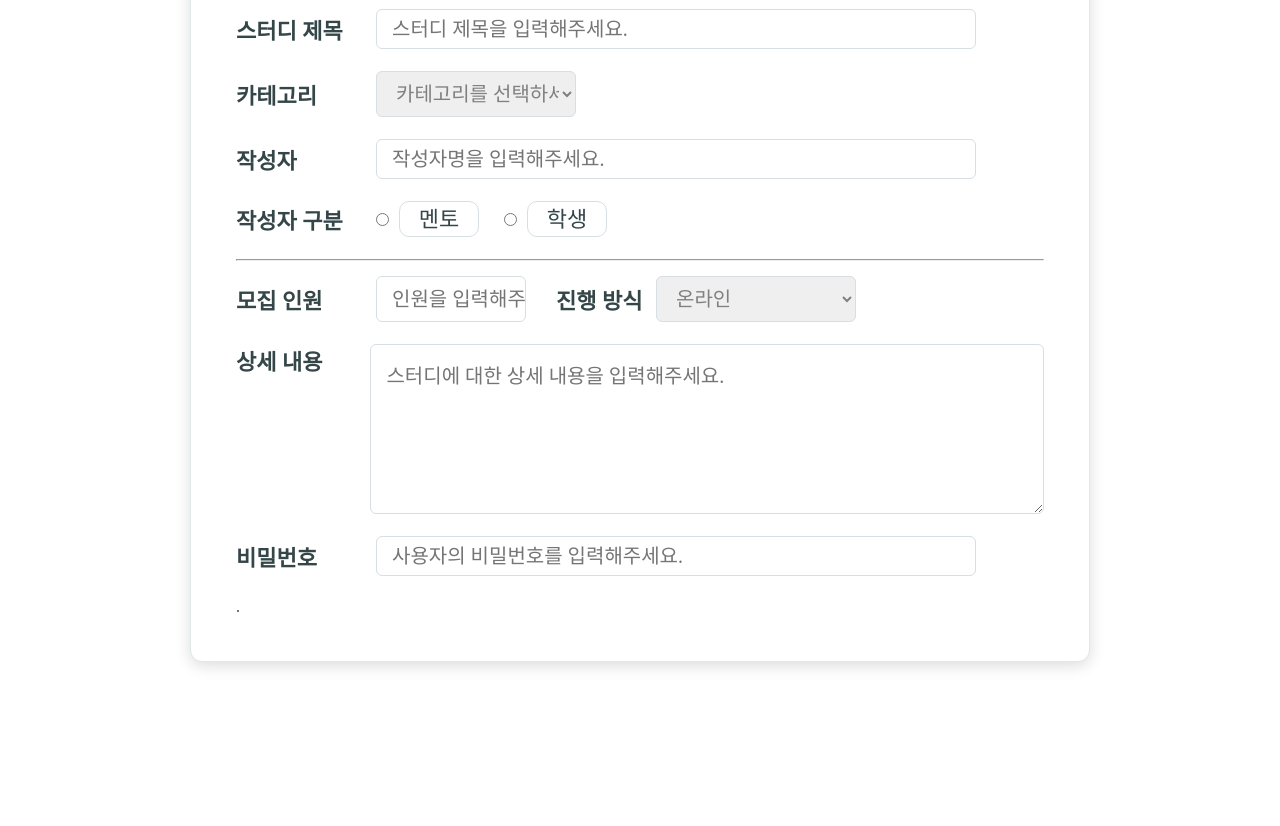
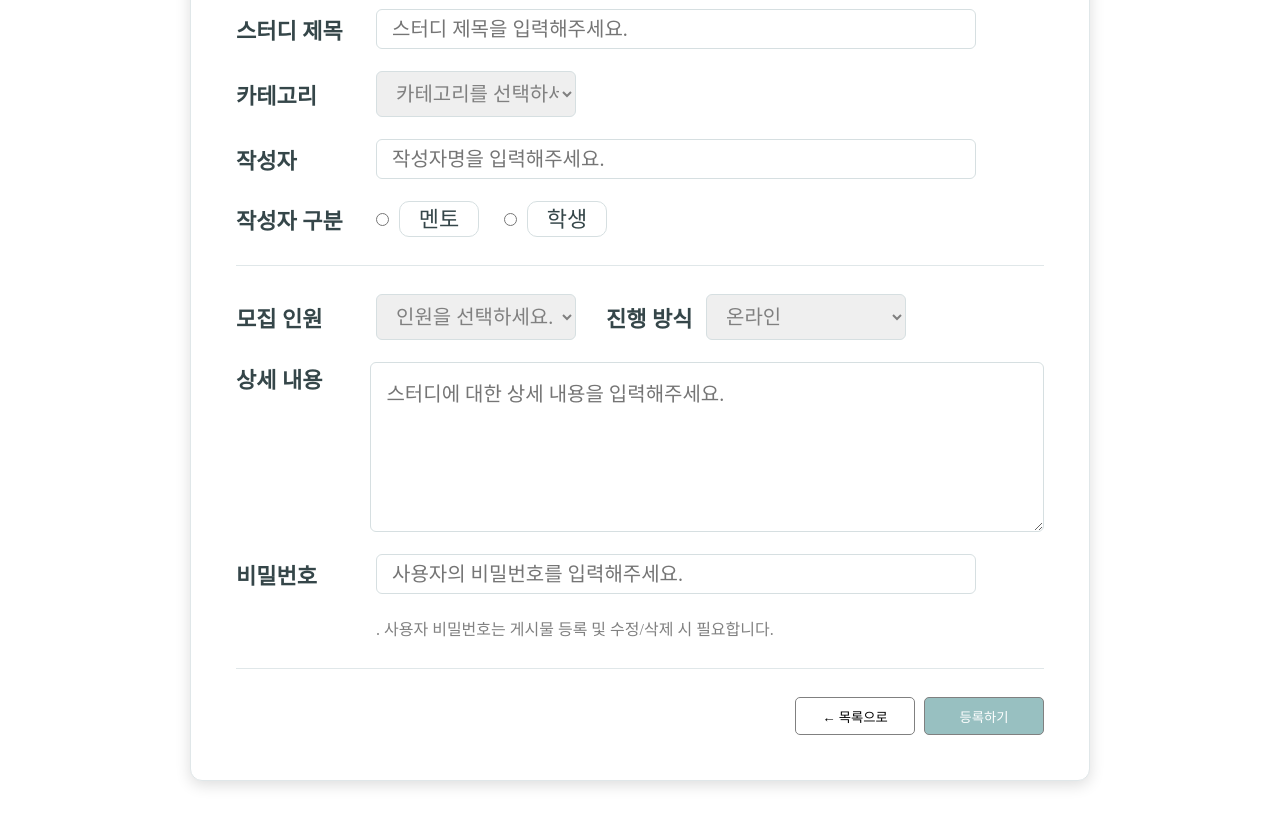
Before and after one commit to seokam36/mini_project1, a plain HTML site: page write.html in a window 1280 px wide. Shown: the part 272-1098 px from the top of the page. Before the commit the page ends 994 px from the top, so only its background shows below. Drawn offline with Linux system fonts and the light colour scheme; a web font is replaced by a local one.

Commit message:
html css

```diff
--- a/write.css
+++ b/write.css
@@ -1,4 +1,3 @@
-
 @font-face {
     font-family: 'Microorganism';
     src: url('https://cdn.jsdelivr.net/gh/projectnoonnu/noonfonts_two@1.0/SDMiSaeng.woff') format('woff');
@@ -190,12 +189,11 @@ input, select, textarea, button {
     display: flex;
     align-items: center;
     margin-bottom: 22px;
-    margin-top: 15px;
 }
 .form-textarea{
     width: 700px;
     height: 170px;
-    border: solid 1px #D6DFE1;
+    border: 1px solid #D6DFE1;
     border-radius: 6px;
     padding: 15px;
     font-size: 20px;
@@ -216,10 +214,36 @@ input, select, textarea, button {
     display: inline block;
     width: 80px;
     height: 36px;
-    border: solid 1px #D6DFE1;
+    border: 1px solid #D6DFE1;
     font-size: 22px;
     margin-right: 15px;
     text-align: center;
     border-radius: 10px;
     line-height: 36px;
 }
+.help-text{
+    margin-left: 140px;
+    color: gray;
+}
+hr{
+    border: none;
+    border-top: 1px solid #E0E7E9;
+    margin: 28px 0;
+}
+.btn-area{
+    text-align: right;
+}
+.btn{
+    width: 120px;
+    margin-left: 5px;
+    height: 38px;
+    border-radius: 5px;
+    border: 1px solid gray;
+}
+.btn-sub{
+    background-color: white;
+}
+.btn-main{
+    background-color: rgb(152, 192, 193);
+    color: white;
+}
--- a/write.html
+++ b/write.html
@@ -18,11 +18,11 @@
         </div>
 
         <div class="nav">
-            <a href="index.html">홈</a>
+            <a href="mainpage.html">홈</a>
             <a href="list.html">스터디 찾기</a>
             <a href="write.html">스터디 모집</a>
             <a href="#">내 스터디</a>
-            <a href="#">마이페이지</a>
+            <a href="mypage.html">마이페이지</a>
         </div>
 
         <div class="logout">
@@ -83,11 +83,16 @@
                 </div>
             </div>
             <hr>
-            <div class="form-row2">
-                <div class="form-label"> 모집 인원 </div>
-                <div>
-                <input id="personnel" class="form-input count-input" type="text" placeholder="인원을 입력해주세요.">
-            </div>
+             <div class="form-row">
+            <div class="form-label"> 모집 인원 </div>
+            <select id="categorySelect" class="form-select">
+                <option value="">인원을 선택하세요.</option>
+                <option value="1">2</option>
+                <option value="2">3</option>
+                <option value="3">4</option>
+                <option value="4">5</option>
+            </select>
+
             <div class="form-label2"> 진행 방식 </div>
             <select id="studyTypeSelect" class="form-select">
                 <option value="1">온라인</option>
@@ -105,14 +110,16 @@
                 <input id="pwdInput" class="form-input" type="password" placeholder="사용자의 비밀번호를 입력해주세요.">
             </div>
             <div class="help-text">
-                .
+                . 사용자 비밀번호는 게시물 등록 및 수정/삭제 시 필요합니다.
             </div>
+             <hr>
+             <div class="btn-area">
+                <button class="btn btn-sub" type="button" onclick="moveList">← 목록으로</button>
+                <button class="btn btn-main" type="button" onclick="studyWrite">등록하기</button>
+             </div>
         </div>
      </div>
 </div>
-
-
-
 </div>
 </body>
 </html>
```
Also changed, not shown: write.js (+44 -0 lines).
